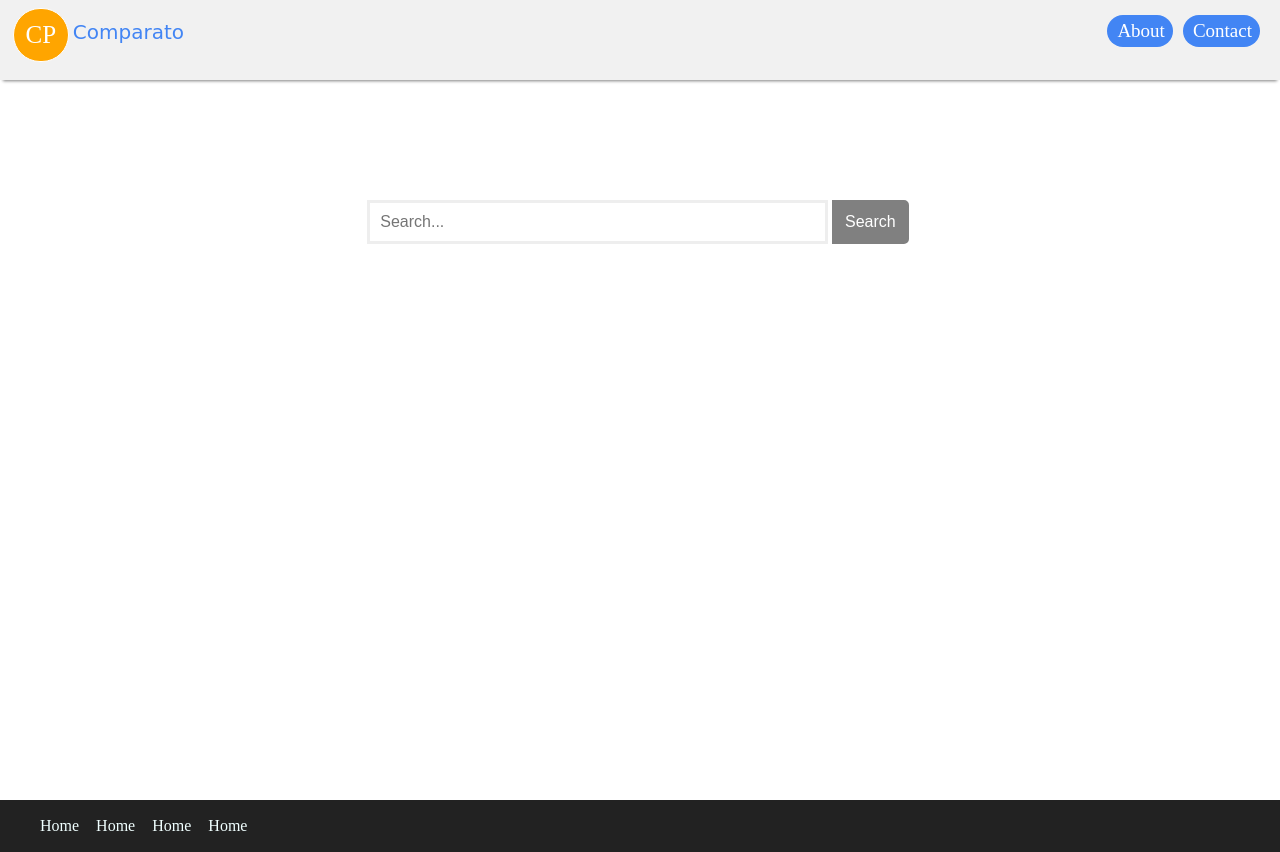
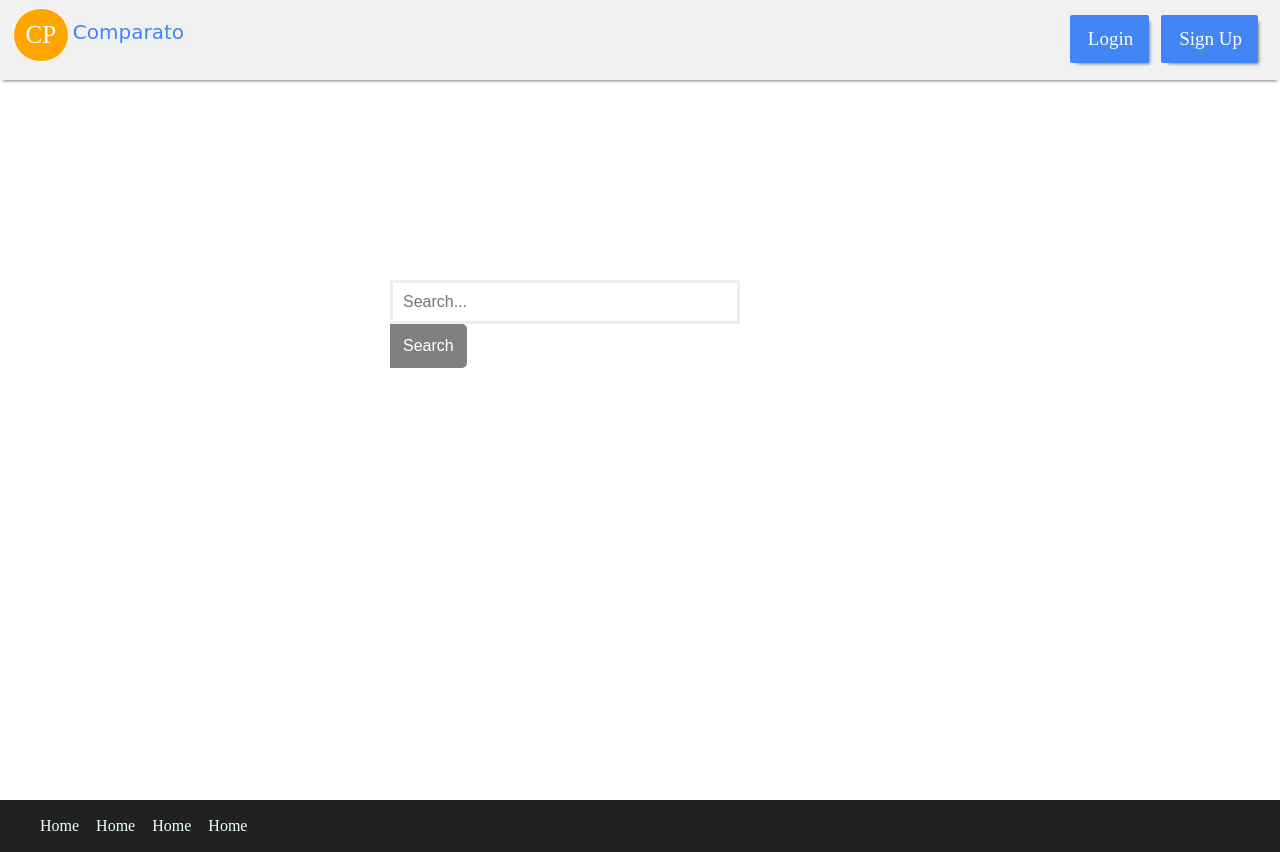
Before and after one commit to codewitcher/best_deals, a plain HTML site: page index.html in a window 1280 px wide. Drawn offline with Linux system fonts and the light colour scheme.

Commit message:
problem with search bar

```diff
--- a/index.html
+++ b/index.html
@@ -16,23 +16,25 @@
             </div>
             <div class="header_content">
                 <div class="button" id="contact_button">
-                    <a href="#">Contact</a>
+                    <a href="#">Sign Up</a>
                 </div>
                 <div class="button" id="login_button">
-                    <a href="#">About</a>
+                    <a href="#">Login</a>
                 </div>
             </div>
         </header>
 
-        <div id="background">
+        <!-- <div id="background">
 
-        </div>
+        </div>-->
 
         <div id="main_content">
-            <form id="frm" align="center">
-                <input class="sbar" type="text" name="search" placeholder="Search...">
-                <input class="b" type="button" value="Search">
-            </form>
+            <div id="search_bar">
+                <form id="frm">
+                    <input class="sbar" type="text" name="search" placeholder="Search...">
+                    <input class="b" type="button" value="Search">
+                </form>
+            </div>
         </div>
         <footer>
             <div>
--- a/style_sheet.css
+++ b/style_sheet.css
@@ -13,9 +13,6 @@ header {
     width: 100%;
     height: 10%;
     background: #f1f1f1;
-    z-index: 100;
-    top: 0px;
-    position: absolute;
     box-shadow: 0 4px 3px -3px gray;
 }
 
@@ -30,7 +27,7 @@ header {
     float: right;
     display: inline-block;
     margin-left: 5px;
-    margin-right: 5px;
+    margin-right: 7px;
 }
 
 .header_content div a {
@@ -42,11 +39,12 @@ header {
 
 .button {
     background-color: #4285f4;
-    border-radius: 60px;
-    padding-left: 0.5em;
-    padding-right: 0.5em;
-    padding-top: 0.3em;
-    padding-bottom: 0.3em;
+    border-radius: 2px;
+    box-shadow: 4px 4px 3px -3px gray;
+    padding-left: 1em;
+    padding-right: 1em;
+    padding-top: 0.8em;
+    padding-bottom: 0.8em;
 }
 
 .button a {
@@ -57,6 +55,7 @@ header {
 
 .button:hover {
     background-color: #00b8e6;
+    box-shadow: 0 0 0 0;
 }
 
 #logo {
@@ -101,24 +100,31 @@ header {
 }
 
 #main_content {
-    height: 100%;
+    height: 90%;
+    align-items: center;
 }
 
 
 /*search bar */
 
+#search_bar {
+    height: 100%;
+}
+
 #frm {
     position: relative;
     top: 200px;
-    left: 350px;
-    width: 45%;
+    margin-left: auto;
+    margin-right: auto;
+    width: 70%;
+    max-width: 500px;
 }
 
 input.sbar {
-    margin-right: 0;
+    width: 70%;
+    display: inline;
     box-sizing: border-box;
     padding: 10px;
-    width: 80%;
     font-size: 16px;
     border: 3px solid #eee;
 }
@@ -132,13 +138,11 @@ input.b {
     text-decoration: none;
     display: inline;
     font-size: 16px;
-    margin: 0;
     -webkit-transition-duration: 0.2;
     transition-duration: 0.3s;
     cursor: pointer;
     border-bottom-right-radius: 5px;
     border-top-right-radius: 5px;
-    position: relative;
 }
 
 input.b:hover {
```
